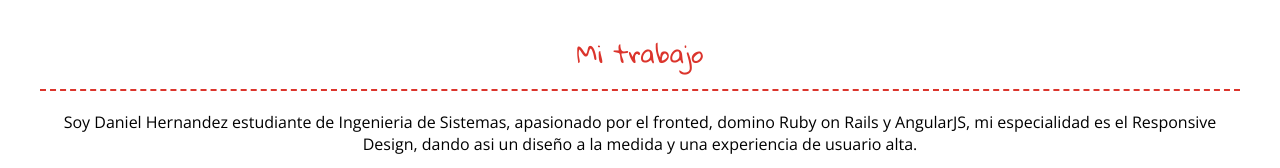
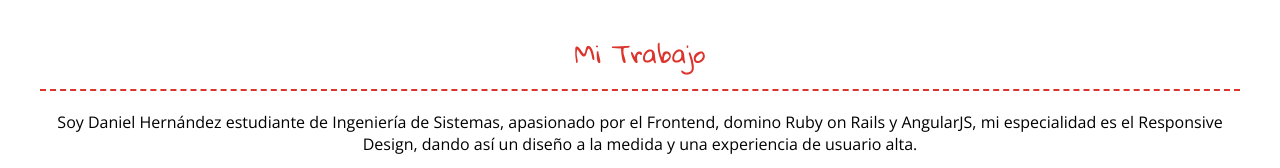
Before and after one commit to daguiheso/Portafolio, a plain HTML site: page index.html in a window 1280 px wide. Shown: the part 723-891 px from the top of the page. Drawn offline with nearby package versions, Linux system fonts and the light colour scheme; grey boxes are pictures that could not be loaded; a web font is replaced by a local one.

Commit message:
Corrección vocabulario

```diff
--- a/index.html
+++ b/index.html
@@ -84,8 +84,8 @@
 
 		<section id="trabajo" class="Work">
 			<div class="u-containerDefault">
-				<h2 class="Work-title u-title">Mi trabajo</h2>
-				<p>Soy Daniel Hernandez  estudiante de Ingenieria de Sistemas, apasionado por el fronted, domino Ruby on Rails y AngularJS, mi especialidad es el Responsive Design, dando asi un diseño a la medida y una experiencia de usuario alta.</p>
+				<h2 class="Work-title u-title">Mi Trabajo</h2>
+				<p>Soy Daniel Hernández  estudiante de Ingeniería de Sistemas, apasionado por el Frontend, domino Ruby on Rails y AngularJS, mi especialidad es el Responsive Design, dando así un diseño a la medida y una experiencia de usuario alta.</p>
 
 				<div id="Work-imageCel"></div>
 				<div id="Work-imageTab"></div>
```
